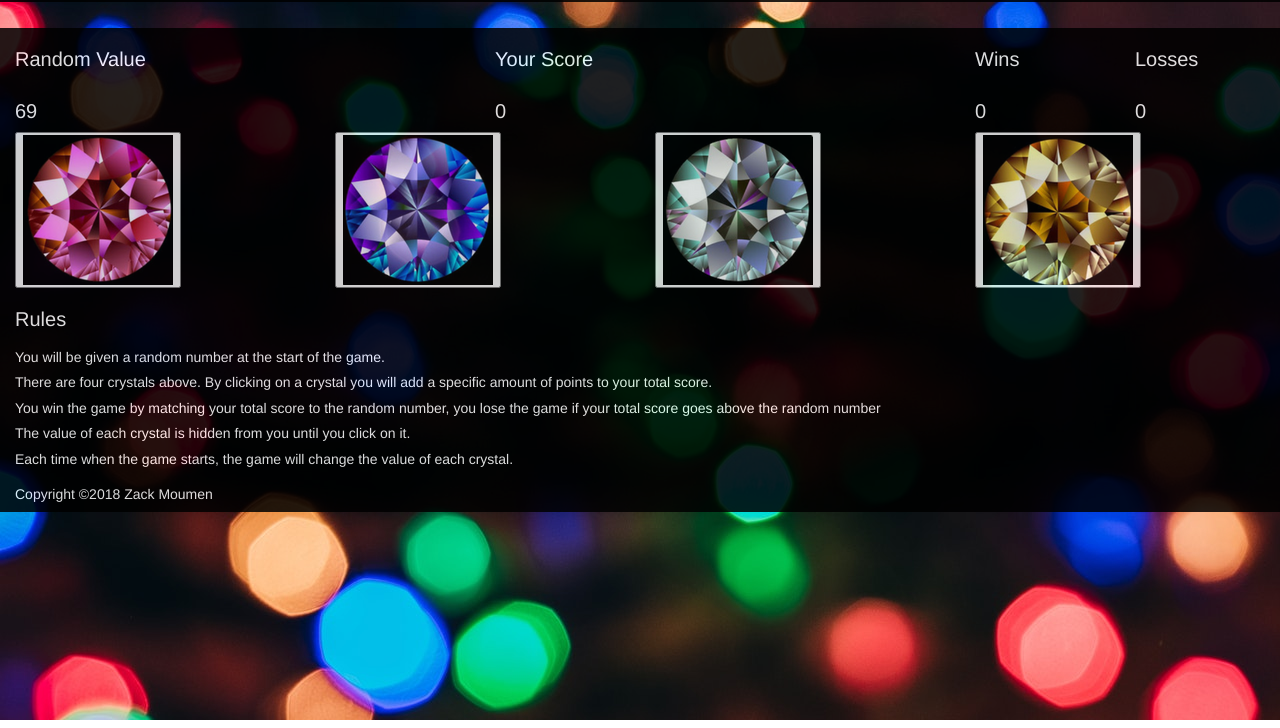
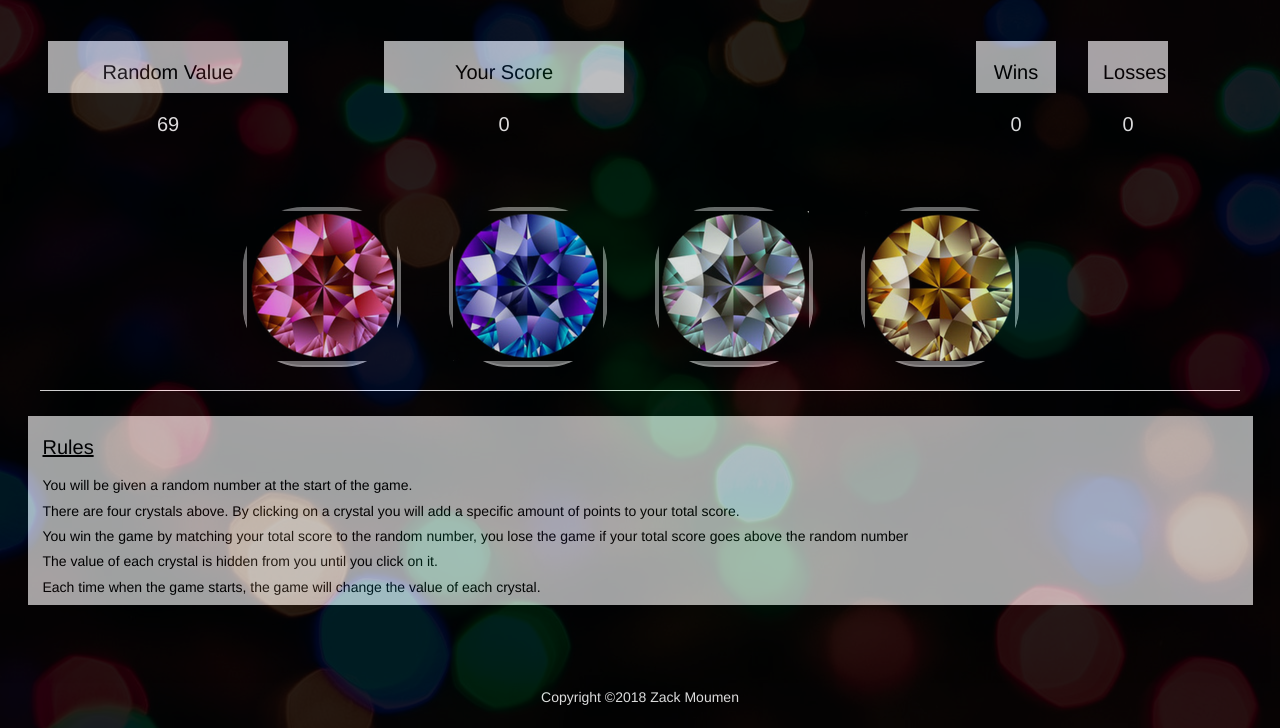
Before and after one commit to zmou21/week-4-game, a plain HTML site: page index.html in a window 1280 px wide. Shown: the part 80-808 px from the top of the page. Drawn offline with nearby package versions, Linux system fonts and the light colour scheme.

Commit message:
updated css file

```diff
--- a/assets/css/style.css
+++ b/assets/css/style.css
@@ -1,8 +1,11 @@
 /* General styling for Crystal Game */
 body {
-	background-image: url("/assets/images/background_lights.jpeg");
+	color:white;
+}
+
+.container-fluid {
+	background-color: black;
 	opacity: 0.85;
-	color:white;
 }
 
 h2 {
@@ -20,27 +23,46 @@ h1 {
 #header {
 	background-color: black;
 	margin: 1% 0 2%;
+	padding-bottom: 1%;
 }
 
 /*Styling for rows with Target Score and Wins/Losses*/
 
 #target {
-	background-color: black;
+
+
 }
 
 #randomScoreTitle, #userScoreTitle {
-
+	background-color: #bbb;
+	color: black;
+	text-align: center;
+	width: 25%;
+	height: 10%;
+	margin: 0 5%;
 }
 
-#randomNumber, #totalScore {
-
+.numbers {
+	text-align: center;
+	margin: 0 5%;
+	width: 25%;
+	height: 10%;
 }
 
-#winLoss {
-	background-color: black;
+.winsLossTitles {
+	background-color: #bbb;
+	color: black;
+	text-align: center;
+	width: 25%;
+	height: 10%;
+	margin: 0 5%;
 }
 
-#win, #loss {
+.winsLoss {
+	text-align: center;
+	margin: 0 5%;
+	width: 25%;
+	height: 10%;
 
 }
 
@@ -57,7 +79,9 @@ h1 {
 }
 
 #crystals{
-	background-color: black;
+	padding: 1% 15% 2%;
+	margin: 4% 2% 2%;
+	border-bottom: 1px solid #eee;
 
 }
 
@@ -65,18 +89,50 @@ h1 {
 
 }
 
+button {
+  display: inline-block;
+  padding: 4px;
+  font-size: 24px;
+  cursor: pointer;
+  text-align: center;
+  text-decoration: none;
+  outline: none;
+  color: #fff;
+  background-color: #777;
+  border: none;
+  border-radius: 60px;
+  box-shadow: 0 2px #999;
+}
+
+button:hover {background-color: #eee}
+
+button:active {
+  background-color: lightblue;
+  box-shadow: 0 2px #666;
+  transform: translateY(4px);
+}
+
 /*Styling for rows with rules*/
 
 #rules {
-	background-color: black;
+	margin: 1% 1%;
+	background-color: #bbb;
+	color: black;
 }
 
-h4 {
 
+#rulesH2 {
+	text-size: 50px;
+	text-decoration: underline;
 }
 
 /*Styling for footer*/
 
 #footer {
-	background-color: black;
+	text-align: center;
+	padding: 5% 0 1%;
 }
+
+h5 {
+
+}
```
